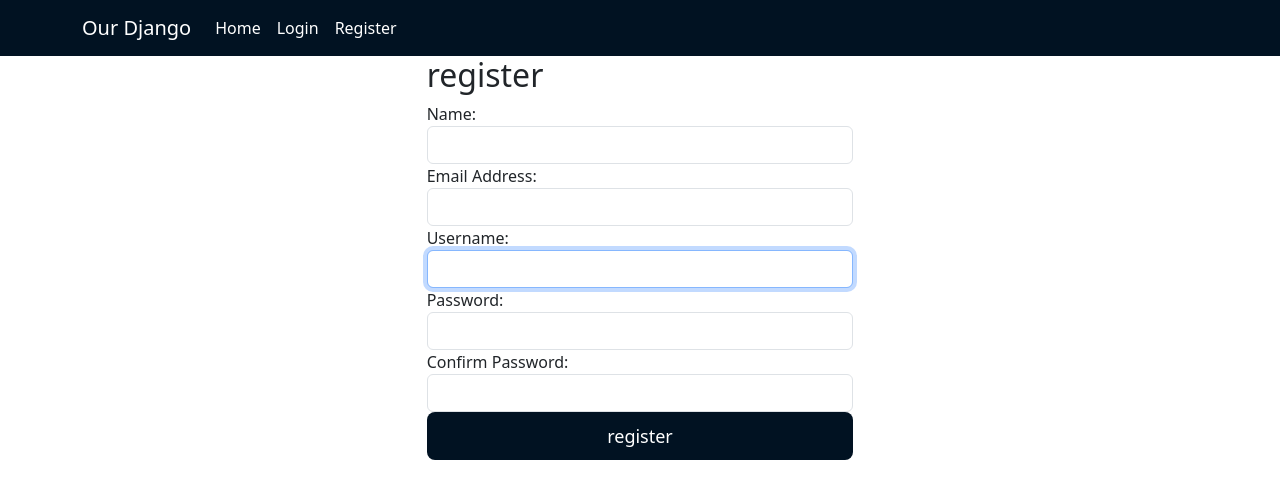
After one commit to TYDev01/Django-CRM-project, a Django app: page /mycrm/Register/ in a window 1280 px wide. The commit adds this page. Shown: the top 499 px of the page. Run offline with Django 5.2, Linux system fonts and the light colour scheme.

Commit message:
Added the Register template and fixed the signup issues

```diff
--- /dev/null
+++ b/mycrm/TEMPLATES/Register.html
@@ -0,0 +1,10 @@
+{% extends "base.html" %} {% block content %}
+<div class="col-4 offset-4 register_form">
+  <h2>register</h2>
+  <form method="POST" action="{% url 'Register' %}">
+    {% csrf_token %}
+    {{form}}
+    <button class="login_submit">register</button>
+  </form>
+</div>
+{% endblock content %}
--- a/mycrm/TEMPLATES/login.html
+++ b/mycrm/TEMPLATES/login.html
@@ -1,7 +1,7 @@
 {% extends "base.html" %} {% block content %}
 <div class="col-4 offset-4 login_form">
   <h2>login</h2>
-  <form method="post" action="{% url 'login_view' %}">
+  <form method="POST" action="{% url 'login_view' %}">
     {% csrf_token %}
     <input
       type="text"
--- a/mycrm/TEMPLATES/navbar.html
+++ b/mycrm/TEMPLATES/navbar.html
@@ -20,6 +20,7 @@
           >
         </li>
         <li class="nav-item"><a class="nav-link active text-white" href="{% url 'login_view' %}">Login</a></li>
+        <li class="nav-item"><a class="nav-link active text-white" href="{% url 'Register' %}">Register</a></li>
         {% if user.is_authenticated %}
                 <li class="nav-item"><a class="nav-link active text-white" href="{% url 'logout' %}">Logout</a></li>
         {% endif %}
--- a/mycrm/forms.py
+++ b/mycrm/forms.py
@@ -1,14 +1,36 @@
 from django import forms
 from django.contrib.auth.models import User
 from django.contrib.auth.forms import UserCreationForm
-
+from django.contrib.auth.password_validation import validate_password
+from django.utils.translation import gettext, gettext_lazy as _
 
 class SignUpForm(UserCreationForm):
-    Name=forms.CharField(label='Name',widget=forms.TextInput(attrs={'class':'form-control'}))
-    email=forms.EmailField(label='Email Address',widget=forms.TextInput(attrs={'class':'form-control'}))
-    username=forms.CharField(label='Username',widget=forms.TextInput(attrs={'class':'form-control'}))
-    password1=forms.CharField(label='Password',widget=forms.TextInput(attrs={'class':'form-control'}))
-    password2=forms.CharField(label='Confirm Password',widget=forms.TextInput(attrs={'class':'form-control'}))
+    name = forms.CharField(label='Name', widget=forms.TextInput(attrs={'class': 'form-control'}))
+    email = forms.EmailField(label='Email Address', widget=forms.TextInput(attrs={'class': 'form-control'}))
+    username = forms.CharField(label='Username', widget=forms.TextInput(attrs={'class': 'form-control'}))
+    password1 = forms.CharField(
+        label='Password',
+        widget=forms.PasswordInput(attrs={'class': 'form-control'}),
+        validators=[validate_password],  # Keep basic password validation
+    )
+    password2 = forms.CharField(
+        label='Confirm Password',
+        widget=forms.PasswordInput(attrs={'class': 'form-control'}),
+    )
+
     class Meta:
         model = User
-        fields = ('Name', 'email', 'username', 'password1', 'password2')
+        fields = ('name', 'email', 'username', 'password1', 'password2')
+
+    def __init__(self, *args, **kwargs):
+        super(SignUpForm, self).__init__(*args, **kwargs)
+        # Remove specific password validation constraints
+        self.fields['password1'].validators = []
+
+        # Set field labels
+        self.fields['password1'].label = 'Password'
+        self.fields['password2'].label = 'Confirm Password'
+
+        # Update widget attributes
+        for field_name in ('username', 'email', 'password1', 'password2'):
+            self.fields[field_name].widget.attrs.update({'class': 'form-control'})
--- a/mycrm/static/css/style.css
+++ b/mycrm/static/css/style.css
@@ -26,3 +26,8 @@
 .login_submit:hover{
     background-color: #0b2b49;
 }
+
+.register_form [input]{
+    margin-bottom: 3rem;
+    border: 3px solid #000;
+}
--- a/mycrm/urls.py
+++ b/mycrm/urls.py
@@ -5,5 +5,6 @@ from mycrm import views
 urlpatterns = [
     path('', views.home, name='home'),
     path('login/', views.login_view, name='login_view'),
-    path('logout', views.logout_user, name="logout")
+    path('logout', views.logout_user, name="logout"),
+    path('Register/', views.register_user, name="Register")
 ]
--- a/mycrm/views.py
+++ b/mycrm/views.py
@@ -1,6 +1,7 @@
 from django.shortcuts import render, redirect
 from django.contrib.auth import authenticate, login, logout
 from django.contrib import messages
+from .forms import SignUpForm
 
 # Create your views here.
 def home(request):
@@ -31,3 +32,35 @@ def logout_user(request):
     logout(request)
     messages.success(request,"logout successfully.")
     return redirect('home')
+
+
+# def register_user(request):
+#     form = SignUpForm()
+#     if request.method == 'POST':
+#         form = SignUpForm(request.POST)
+#         if form.is_valid():
+#             form.save()
+#             messages.success(request, "Account created successfully")
+#             return redirect('login')
+#         else:
+#             messages.warning(request, 'Fill up the required details')
+#             return redirect('Register')
+#     else:
+#         form = SignUpForm()
+#         return render(request, 'Register.html', {'form':form})
+#     return render(request, 'Register.html',)
+
+def register_user(request):
+    if request.method == 'POST':
+        form = SignUpForm(request.POST)
+        if form.is_valid():
+            form.save()
+            messages.success(request, "Account created successfully")
+            return redirect('login_view')
+        else:
+            # Form is invalid, display errors to the user
+            messages.warning(request, 'Please correct the errors below.')
+    else:
+        # GET request or invalid form, display the registration form
+        form = SignUpForm()
+    return render(request, 'Register.html', {'form': form})
```
